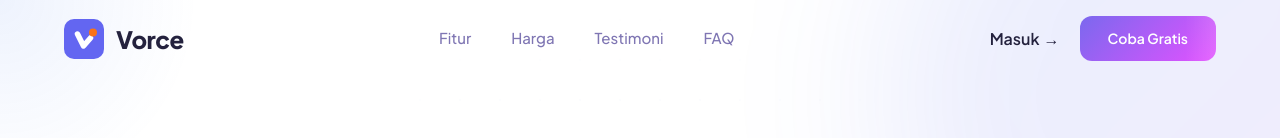
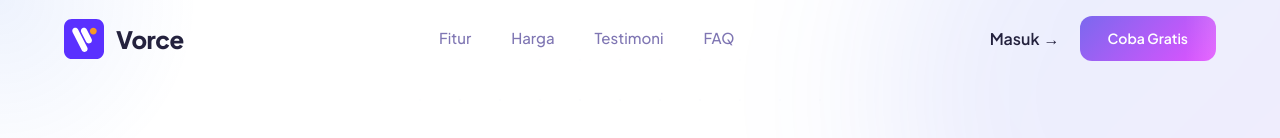
Before and after one commit to hellyoshaqiqie17/VORCE, a Next.js app: page / in a window 1280 px wide. Shown: the top 138 px of the page. Built offline with nearby package versions, Linux system fonts and the light colour scheme.

Commit message:
Fix logo di landing page agar sesuai dengan admin panel

```diff
--- a/src/app/page.tsx
+++ b/src/app/page.tsx
@@ -208,10 +208,11 @@ export default function Home() {
         <div className="nav-container">
           <Link href="/" className="nav-logo">
             <div className="logo-container" style={{display: 'flex', alignItems: 'center', gap: '12px'}}>
-              <svg width="40" height="40" viewBox="0 0 40 40" fill="none">
-                <rect width="40" height="40" rx="10" fill="#6366f1"/>
-                <path d="M13.5 15L19.5 27L26.5 19" stroke="white" strokeWidth="5.5" strokeLinecap="round" strokeLinejoin="round"/>
-                <circle cx="29" cy="13.5" r="4" fill="#f97316"/>
+              <svg width="40" height="40" viewBox="0 0 89 89" fill="none" xmlns="http://www.w3.org/2000/svg">
+                <path d="M71.6172 0H17.3828C7.78255 0 0 7.78255 0 17.3828V71.6172C0 81.2174 7.78255 89 17.3828 89H71.6172C81.2174 89 89 81.2174 89 71.6172V17.3828C89 7.78255 81.2174 0 71.6172 0Z" fill="#5A30FF"/>
+                <path d="M31.3714 23.1253C29.6478 19.7424 25.5081 18.3972 22.1253 20.1208C18.7424 21.8444 17.3973 25.9841 19.1209 29.367L39.5821 69.5261C41.3057 72.9089 45.4454 74.2541 48.8283 72.5305C52.2111 70.8069 53.5562 66.6672 51.8326 63.2844L31.3714 23.1253Z" fill="white"/>
+                <path d="M50.6487 23.134C48.9251 19.7512 44.7855 18.406 41.4026 20.1296C38.0197 21.8532 36.6746 25.9929 38.3982 29.3757L49.2017 50.5797C50.9253 53.9626 55.0649 55.3077 58.4478 53.5841C61.8307 51.8605 63.1758 47.7209 61.4522 44.338L50.6487 23.134Z" fill="white"/>
+                <path d="M65.2127 19.1963C69.4368 19.1963 72.8612 22.6206 72.8612 26.8447C72.8612 31.0689 69.4368 34.4933 65.2127 34.4933C60.9886 34.4933 57.5645 31.0689 57.5645 26.8447C57.5645 22.6206 60.9886 19.1963 65.2127 19.1963Z" fill="#F79824"/>
               </svg>
               <span className="logo-text" style={{fontSize: '24px', fontWeight: '800', letterSpacing: '-0.5px', color: 'var(--dark)'}}>Vorce</span>
             </div>
@@ -684,10 +685,11 @@ export default function Home() {
             <div className="footer-brand animate-on-scroll from-left">
               <div className="footer-logo">
                 <div className="logo-container" style={{display: 'flex', alignItems: 'center', gap: '12px'}}>
-                  <svg width="40" height="40" viewBox="0 0 40 40" fill="none">
-                    <rect width="40" height="40" rx="10" fill="#6366f1"/>
-                    <path d="M13.5 15L19.5 27L26.5 19" stroke="white" strokeWidth="5.5" strokeLinecap="round" strokeLinejoin="round"/>
-                    <circle cx="29" cy="13.5" r="4" fill="#f97316"/>
+                  <svg width="40" height="40" viewBox="0 0 89 89" fill="none" xmlns="http://www.w3.org/2000/svg">
+                    <path d="M71.6172 0H17.3828C7.78255 0 0 7.78255 0 17.3828V71.6172C0 81.2174 7.78255 89 17.3828 89H71.6172C81.2174 89 89 81.2174 89 71.6172V17.3828C89 7.78255 81.2174 0 71.6172 0Z" fill="#5A30FF"/>
+                    <path d="M31.3714 23.1253C29.6478 19.7424 25.5081 18.3972 22.1253 20.1208C18.7424 21.8444 17.3973 25.9841 19.1209 29.367L39.5821 69.5261C41.3057 72.9089 45.4454 74.2541 48.8283 72.5305C52.2111 70.8069 53.5562 66.6672 51.8326 63.2844L31.3714 23.1253Z" fill="white"/>
+                    <path d="M50.6487 23.134C48.9251 19.7512 44.7855 18.406 41.4026 20.1296C38.0197 21.8532 36.6746 25.9929 38.3982 29.3757L49.2017 50.5797C50.9253 53.9626 55.0649 55.3077 58.4478 53.5841C61.8307 51.8605 63.1758 47.7209 61.4522 44.338L50.6487 23.134Z" fill="white"/>
+                    <path d="M65.2127 19.1963C69.4368 19.1963 72.8612 22.6206 72.8612 26.8447C72.8612 31.0689 69.4368 34.4933 65.2127 34.4933C60.9886 34.4933 57.5645 31.0689 57.5645 26.8447C57.5645 22.6206 60.9886 19.1963 65.2127 19.1963Z" fill="#F79824"/>
                   </svg>
                   <span className="logo-text" style={{fontSize: '24px', fontWeight: '800', letterSpacing: '-0.5px', color: '#ffffff'}}>Vorce</span>
                 </div>
```
